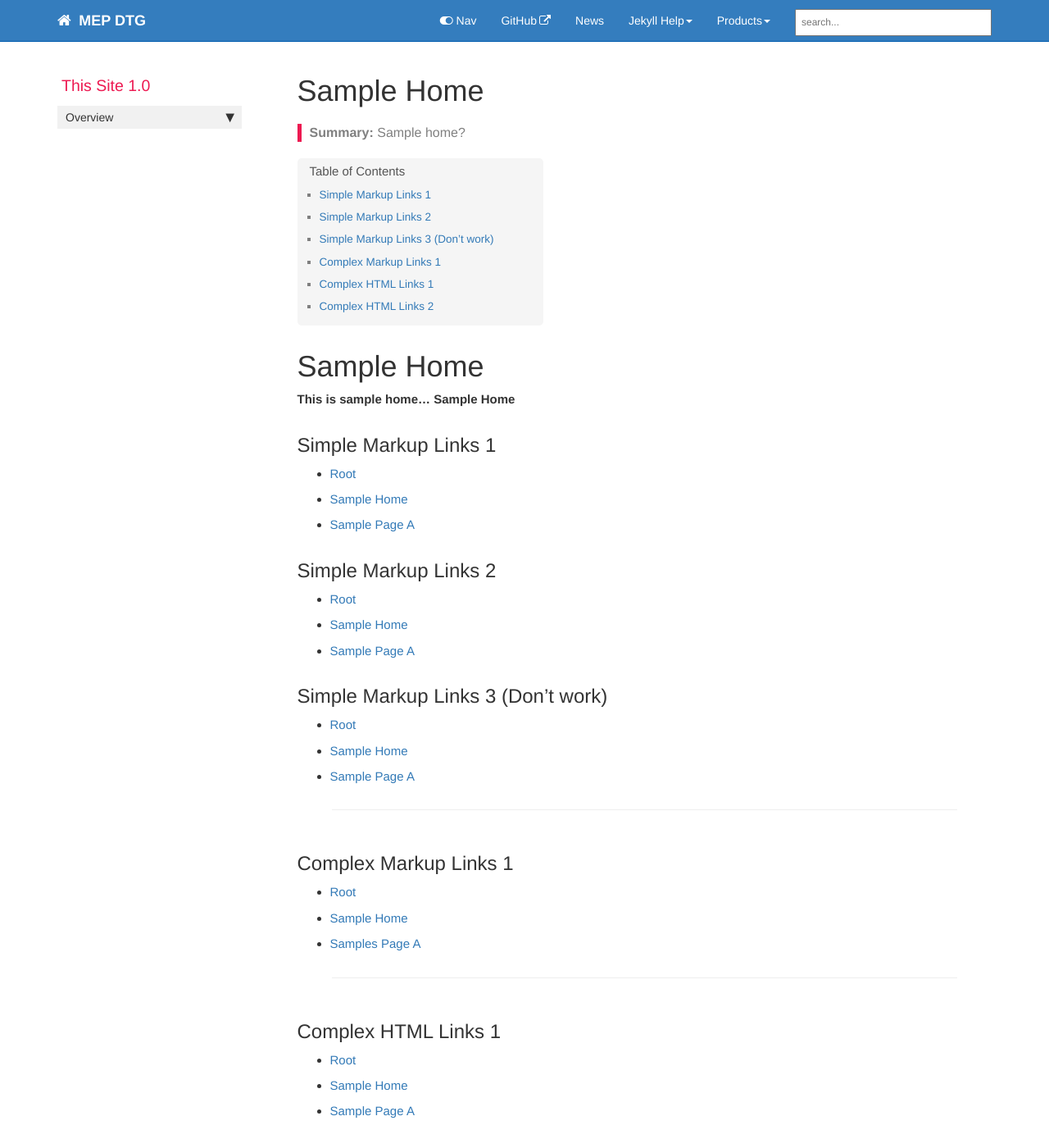
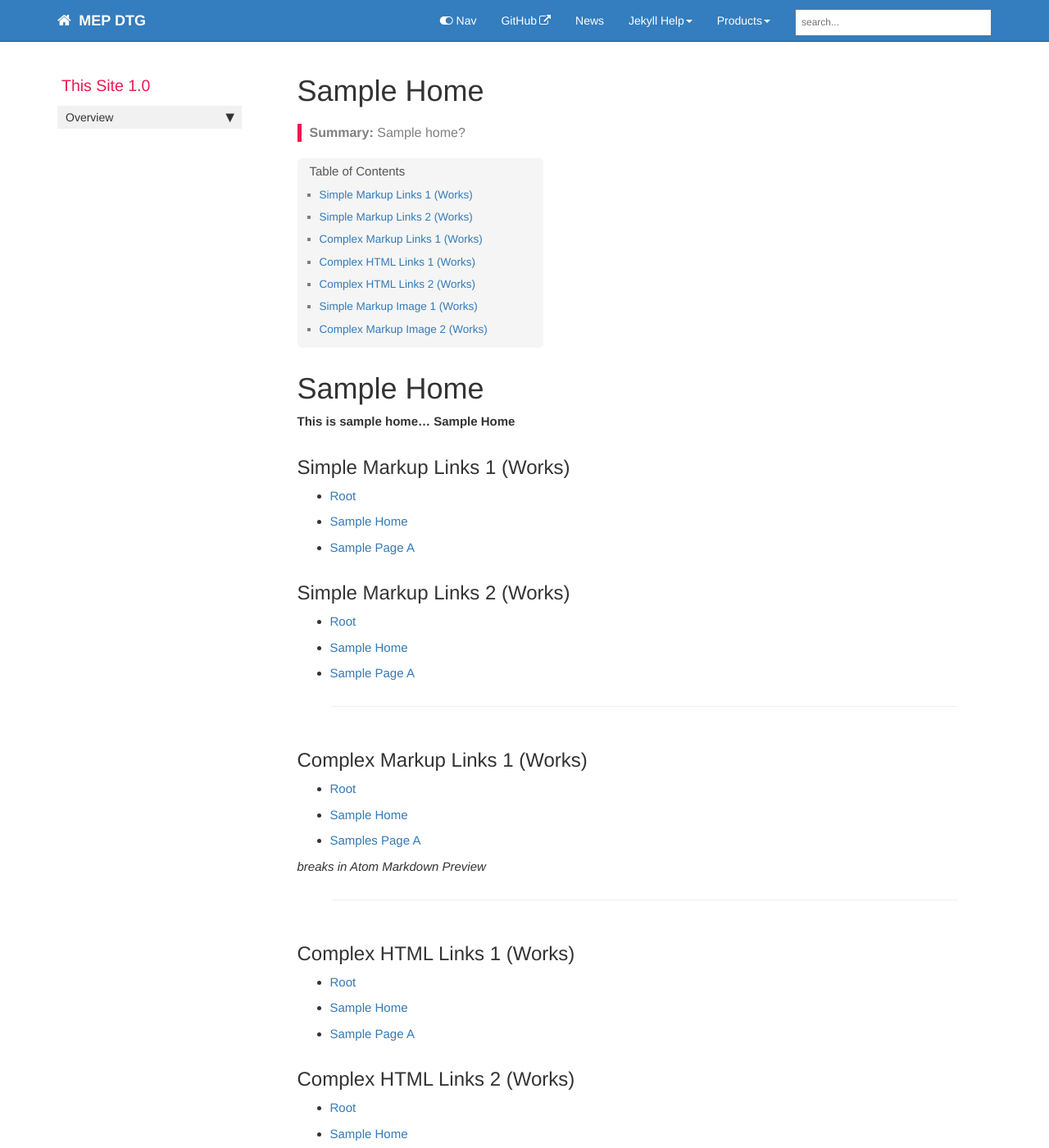
Before and after one commit to raster/nom, a Jekyll site: the page built from samples/index.md, in a window 1280 px wide and 1400 px high. Shown: the whole window at 82% size. Built offline with Jekyll 4.4.1, drawn with Linux system fonts in a browser that asks for light colours; comment, search, counter and statistics services are not loaded; some of the changed text lies outside the part shown.

Commit message:
Update index.md

```diff
--- a/samples/index.md
+++ b/samples/index.md
@@ -12,44 +12,37 @@ summary: Sample home?
 __This is sample home... Sample Home__
 
 
-## Simple Markup Links 1
+## Simple Markup Links 1 (Works)
 
 * [Root](../index.html)
 * [Sample Home](index.html)
 * [Sample Page A](page-a.html)
 
 
-## Simple Markup Links 2
+## Simple Markup Links 2 (Works)
 * [Root](../index.html)
 * [Sample Home](./index.html)
 * [Sample Page A](./page-a.html)
 
-
-## Simple Markup Links 3 (Don't work)
-
-* [Root](/index.html)
-* [Sample Home](/samples/index.html)
-* [Sample Page A](/samples/page-a.html)
-
 ---
 
-
-## Complex Markup Links 1
+## Complex Markup Links 1 (Works)
 
 * [Root]({{ '/index.html' | relative_url }})
 * [Sample Home]({{ '/samples/index.html' | relative_url }})
 * [Samples Page A]({{ '/samples/page-a.html' | relative_url }})
 
+_breaks in Atom Markdown Preview_
 
 ---
 
-## Complex HTML Links 1
+## Complex HTML Links 1 (Works)
 
 * <a href="{{ 'index.html' | relative_url }}">Root</a>
 * <a href="{{ 'samples/index.html' | relative_url }}">Sample Home</a>
 * <a href="{{ 'samples/page-a.html' | relative_url }}">Sample Page A</a>
 
-## Complex HTML Links 2
+## Complex HTML Links 2 (Works)
 
 * <a href="{{ '/index.html' | relative_url }}">Root</a>
 * <a href="{{ '/samples/index.html' | relative_url }}">Sample Home</a>
@@ -65,12 +58,16 @@ In _config.yaml set **baseurl** to be blank
 
 ---
 
+## Simple Markup Image 1 (Works)
 
 ![](../images/nom.jpg)
 
+
+## Complex Markup Image 2 (Works)
+
 ![]({{ 'images/nom.jpg' | relative_url }})
 
-
+_breaks in Atom Markdown Preview_
 
 
 
```
